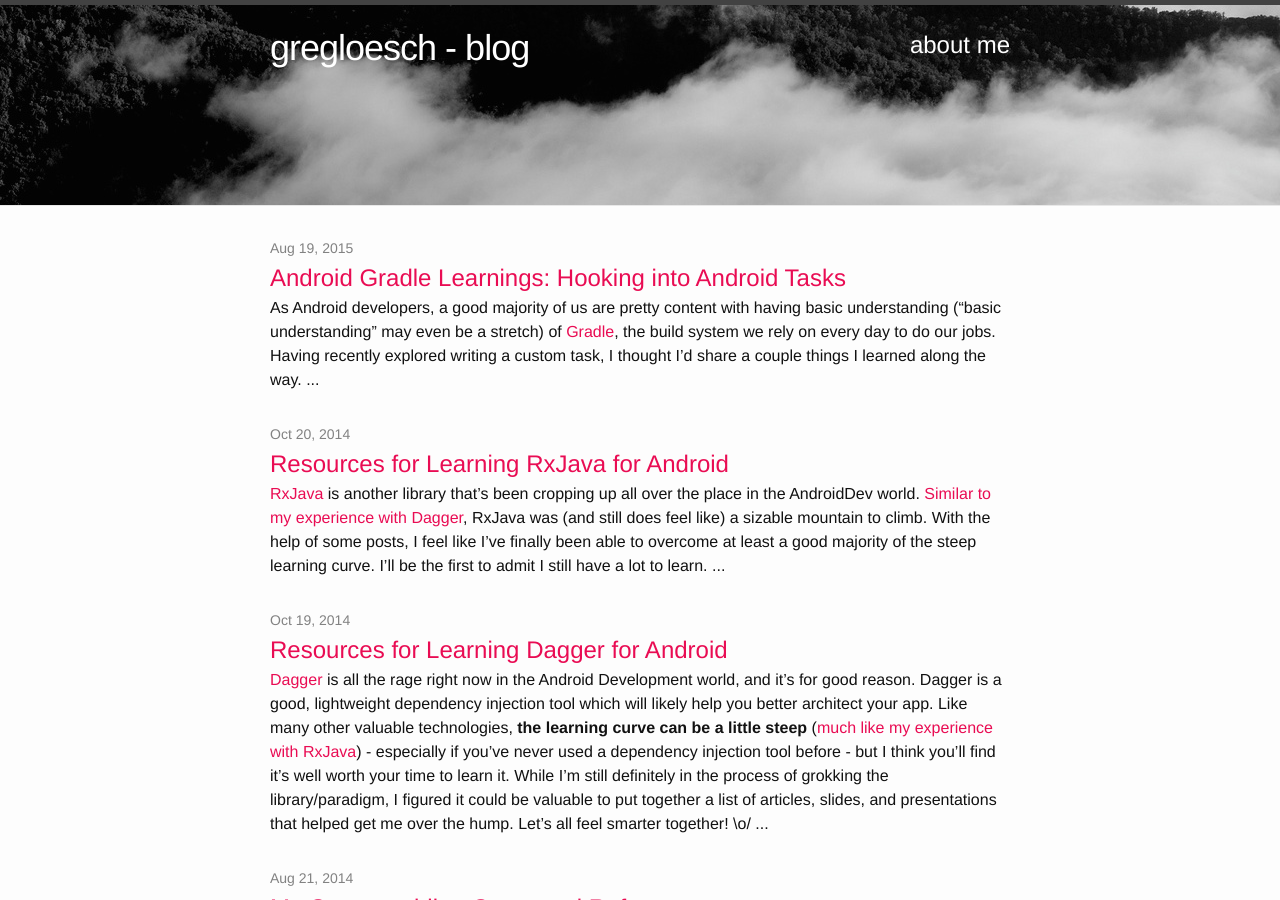
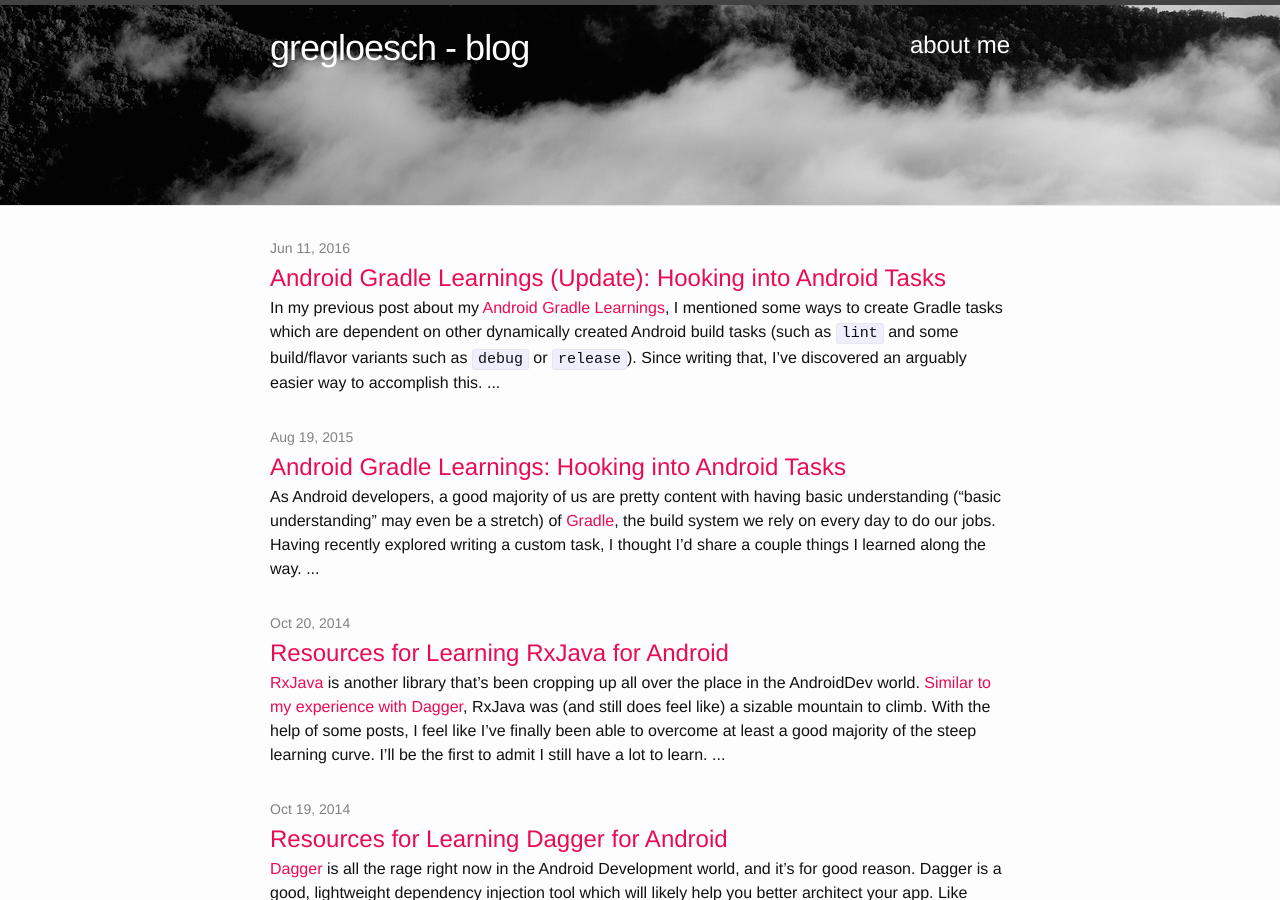
Before and after one commit to loeschg/loeschg.github.io, a Jekyll site: the page built from index.html, in a window 1280 px wide and 900 px high. Built offline with Jekyll 4.4.1, drawn with Linux system fonts in a browser that asks for light colours; nearby versions of some CDN libraries; some of the changed lines change nothing that is shown.

Commit message:
Add new post about gradle tasks in android

```diff
--- a/_posts/2015-08-19-Android-Gradle-Learnings.markdown
+++ b/_posts/2015-08-19-Android-Gradle-Learnings.markdown
@@ -12,7 +12,7 @@ featured: true
 comments: true
 ---
 
-As Android developers, a good majority of us are pretty content with having basic understanding ("basic understanding" may even be a stretch) of [Gradle](#link), the build system we rely on every day to do our jobs. Having recently explored writing a custom task, I thought I'd share a couple things I learned along the way.
+As Android developers, a good majority of us are pretty content with having basic understanding ("basic understanding" may even be a stretch) of [Gradle](http://gradle.org), the build system we rely on every day to do our jobs. Having recently explored writing a custom task, I thought I'd share a couple things I learned along the way.
 
 <!--more-->
 
@@ -71,7 +71,7 @@ This confused me. Why could I directly reference `assembleDebug` and not `lint`?
 
 While not entirely sure of the specifics of *why* this is necessary, turns out the lint task isn't available until after the evaluation/configuration step of gradle. (See the Gradle docs - [Build Lifecycle Events](https://docs.gradle.org/current/userguide/build_lifecycle.html#build_lifecycle_events) - for more info)
 
-In order to hook into any dynamically generated tasks, such as `lint`, you need to use the `afterEvaluate` method:
+In order to hook into any dynamically generated tasks, such as `lint`, you need to use the `afterEvaluate` method (**EDIT: or take the approach outlined in my [more recent post]({% post_url 2016-06-11-Android-Gradle-Learnings-Update %})**) :
 
     afterEvaluate { project ->
       project.tasks.lint << {
--- /dev/null
+++ b/_posts/2016-06-11-Android-Gradle-Learnings-Update.markdown
@@ -0,0 +1,84 @@
+---
+layout: post
+title: 'Android Gradle Learnings (Update): Hooking into Android Tasks'
+date: '2016-06-11 16:50:00 -0400'
+categories:
+- dev
+tags:
+- gradle
+- androiddev
+- android
+featured: true
+comments: true
+---
+
+In my previous post about my [Android Gradle Learnings]({% post_url 2015-08-19-Android-Gradle-Learnings %}), I mentioned some ways to create Gradle tasks which are dependent on other dynamically created Android build tasks (such as `lint` and some build/flavor variants such as `debug` or `release`). Since writing that, I've discovered an arguably easier way to accomplish this.
+
+<!--more-->
+
+### Some Context
+Let me set up the situation.
+
+Let's say I have a project with 2 Android modules, *:app* and *:lib*. The module *:lib* is a typical Android module. In *:app*, I have *flavor1* and *flavor2* build flavors.
+
+**:app's build.gradle file**
+
+    android {
+      // lots omitted
+      productFlavors {
+        flavor1 { /* stuff ommitted */ }
+        flavor2 { /* stuff ommitted */ }
+      }
+    }
+
+
+As a result of this, when I run `gradle tasks` I see `connectedDebugAndroidTest` task (from *:lib*) and both `connectedflavor1DebugAndroidTest` and `connectedflavor2DebugAndroidTest` tasks (from *:app*). The same goes for other checks such as `unittest` and `lint`.
+
+My goal was to run all of these tasks with a single gradle command *except for* the `flavor2` tasks (long story... irrelevant as to why). If I was just wanting to run all of them, this would be a simpler task.
+
+### Creating a task dependent on generated tasks
+
+One option is to do the following:
+
+    task allTheChecks(type: GradleBuild) {
+        tasks = [
+                'connectedflavor1DebugAndroidTest', // starting here, handle flavor1
+                'testflavor1DebugUnitTest',
+                'lintflavor1Debug',
+                'connectedDebugAndroidTest', // starting here, handles all :lib
+                'testDebugUnitTest',
+                'lintDebug'
+        ]
+    }
+
+This does the trick, but you could argue it's not the best way since it's not transparent to the user what tasks are involved. If you run the task `gradle allTheChecks -m`  (this does a "dry run" so to speak of the gradle task), it doesn’t output all of the tasks that this `allTheChecks` task contains. It's viewed as a standalone task. This isn't super transparent.
+
+After some asking around, it turns out there's a "Lazy dependsOn" feature of Gradle (see [Example 14.7 in Build Script Basics](https://docs.gradle.org/current/userguide/tutorial_using_tasks.html)). While a bit more verbose, it's more transparent to the consumer what's happening.
+
+    task allTheChecks(dependsOn: [
+            ':app:connectedflavor1DebugAndroidTest'
+            ':app:testflavor1DebugUnitTest',
+            ':app:lintflavor1Debug',
+            ':flavor1:connectedDebugAndroidTest',
+            ':flavor1:testDebugUnitTest',
+            ':flavor1:lintDebug',
+    ]) {
+        description 'Convenience command to run all debug/flavor1debug checks (excluding :app's flavor2)'
+    }
+
+Doing a dry run now spits out the desired results:
+
+    > ./gradlew allTheChecks -m
+
+    :app:connectedflavor1DebugAndroidTest SKIPPED
+    :app:testflavor1DebugUnitTest SKIPPED
+    :app:lintflavor1Debug SKIPPED
+    :flavor1:connectedDebugAndroidTest SKIPPED
+    :flavor1:testDebugUnitTest SKIPPED
+    :flavor1:lintDebug SKIPPED
+
+    BUILD SUCCESSFUL
+
+The downside is needing to explicitly prefix everything with the module name. If anyone knows a way around this, please let me know!
+
+Until next time...
```
